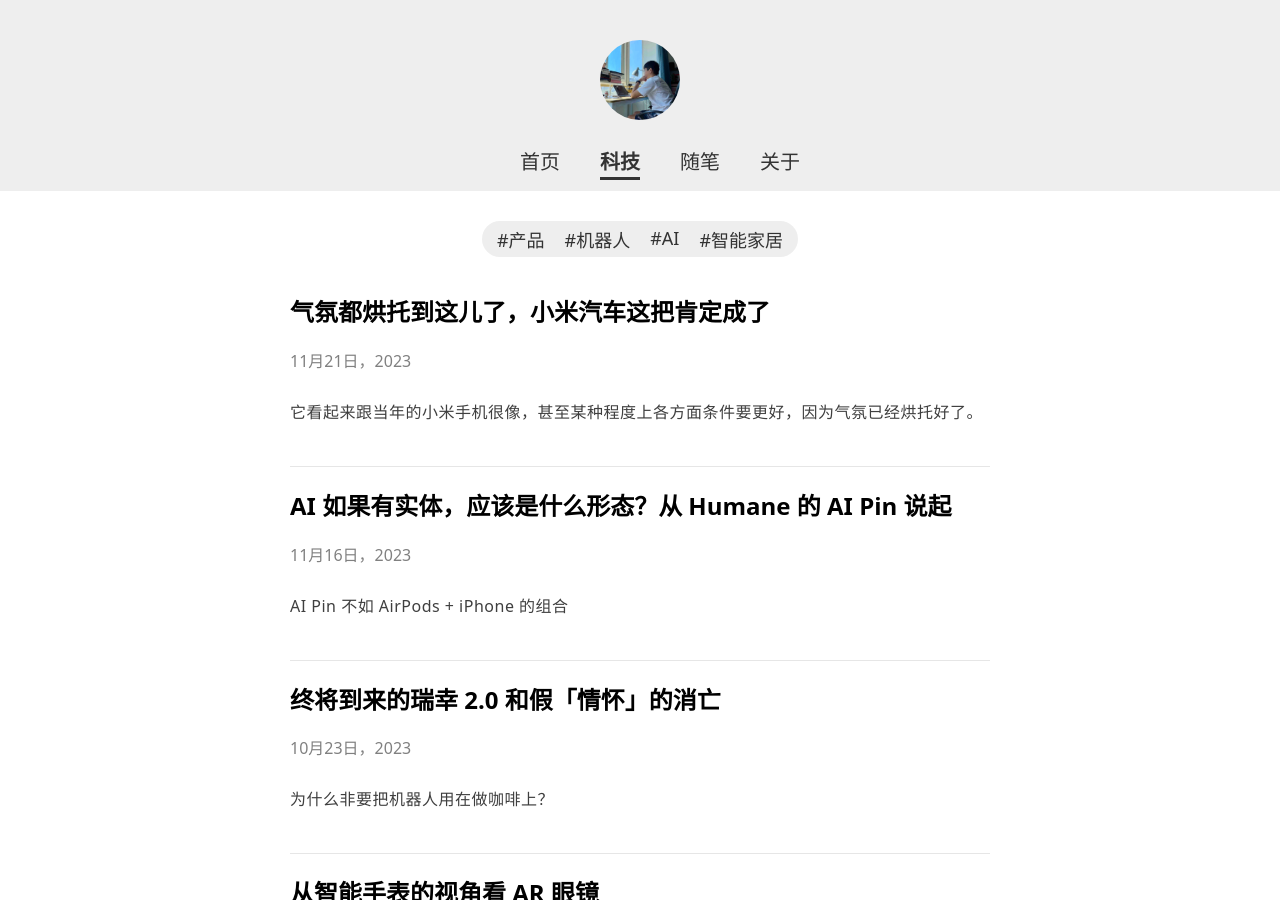
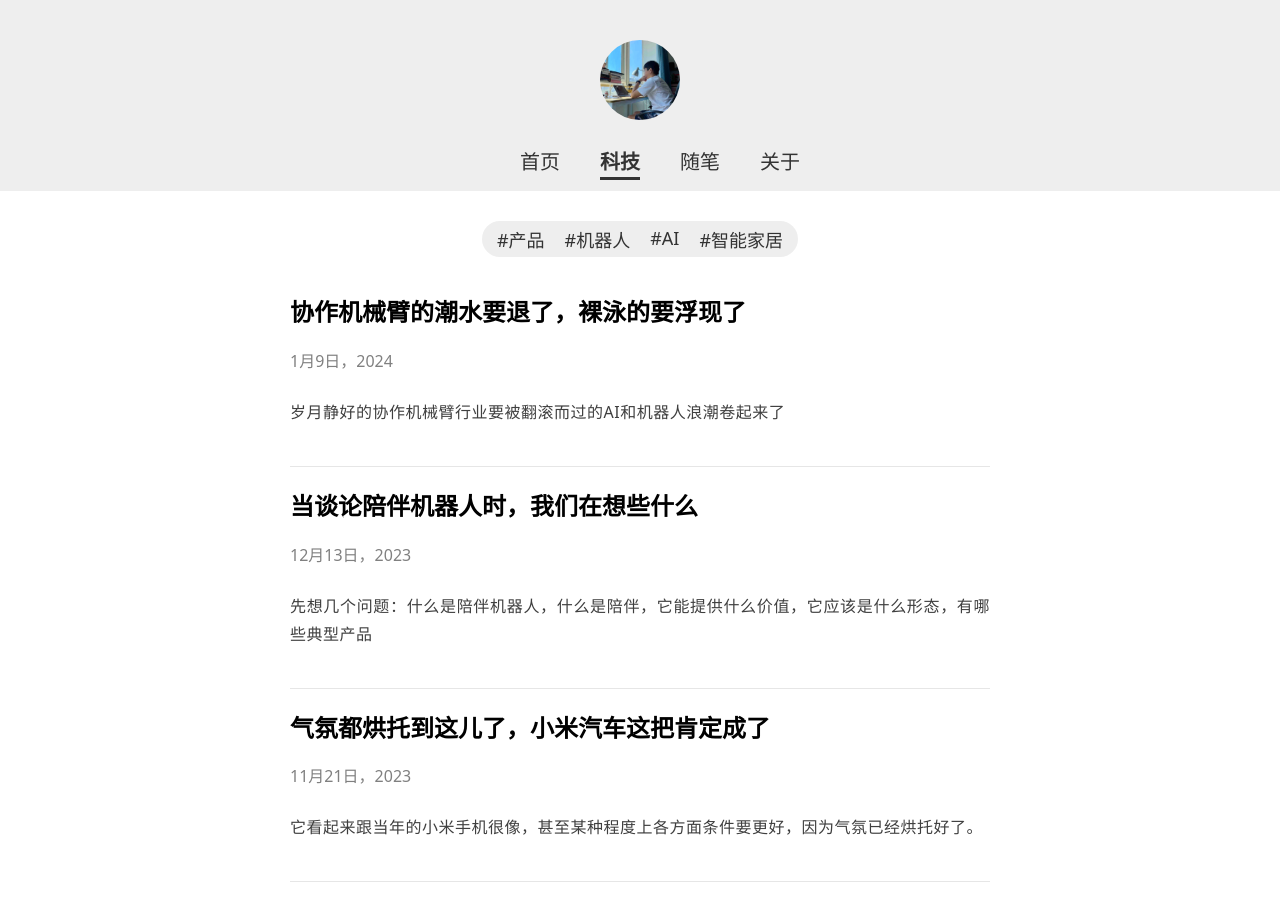
Before and after one commit to baitengfei/baitengfei.github.io, a Jekyll site: the page built from tech.html, in a window 1280 px wide and 900 px high. Built offline with Jekyll 4.4.1, drawn with Linux system fonts in a browser that asks for light colours; some of the changed lines change nothing that is shown.

Commit message:
add new article

```diff
--- a/_posts/tech/robotics/2023-12-13-当谈论陪伴机器人时，我们在想些什么.md
+++ b/_posts/tech/robotics/2023-12-13-当谈论陪伴机器人时，我们在想些什么.md
@@ -1,6 +1,6 @@
 ---
 layout: post
-categories: ai robotics
+categories: tech robotics
 tags: robotics
 title: 当谈论陪伴机器人时，我们在想些什么
 slug: how-to-design-a-companion-robot
--- /dev/null
+++ b/_posts/tech/robotics/2024-01-09-协作机械臂的潮水快要退了，裸泳的要浮现出来了.md
@@ -0,0 +1,57 @@
+---
+layout: post
+title: 协作机械臂的潮水要退了，裸泳的要浮现了
+slug: how-cobots-compete-with-ai-and-embodied-intelligence
+categories: tech robotics
+tags: robotics
+excerpt: 岁月静好的协作机械臂行业要被翻滚而过的AI和机器人浪潮卷起来了
+---
+
+机缘巧合，我做了几年机械臂应用类的产品，比如展会上经常看到的用机械臂做咖啡、煎牛排（你大概率只能在展会上看到……）。
+
+这类产品经常被评价为噱头、不实用，但最有价值的提问其实是：**你们做了什么?**
+
+是的，核心部件机械臂、咖啡机是采购的，懂行的人一看，你们就做了一个组装、训练了几个轨迹。
+
+我之前也问过一个问题：
+> 那么多协作机械臂厂商，这应该是他们最擅长的，他们为什么不做？
+
+我听到最直接的一个回答是：这块市场（餐饮机器人）没起来，他们看不上。
+
+好像挺有道理。
+
+但其实这个问题本身不太成立，协作机械臂厂商真的擅长吗？
+
+**协作机械臂厂商安身立命的那个点是什么？**
+
+## 小作坊式产品
+
+我是在三四年前开始接触机械臂类产品，我的第一个感受是，为什么这么粗糙？
+
+一个大框架、堆一些零件，有大有小、形态各异，杂乱的线路，绑一些外挂（真的是绑…），你看到这些很难把它跟「高科技」关联起来。
+
+直到去年我们有机会做自己的产品，有一些改观，但仍然像小作坊产品。为啥？
+
+高情商说法是：我们专注核心功能、快速搭建原型。
+
+但从此之后我们就习惯了这个原型，从此再也不会改了。
+
+我对一些协作机械臂厂商的产品也是这个感受，他们快速做了一个 beta 版本，然后抢先发布了，之后就再也没改过了。或者如果要改那就是个大工程，可能一切要从零开始。
+
+粗糙的像是未经思考地组装一些器件，然后套上一个壳子，简单做个界面，说起来也有触屏、也有按钮、也提供了接口，但你感觉这东西就不是给你用的，可能是给某些黑客做的工具箱，让人非常有距离感。
+
+## 更高维的技术来了
+
+上面那个问题我并没有明确的答案，但我看到的现象是，这类产品并没有绝对的门槛，产品同质化严重，没有哪家有绝对的优势。
+
+「天才少年」稚晖君当年自己一人之力就完成了一个机械臂的设计，还是业余时间，并且实现了更自然的交互能力。
+
+对这个作品，我听到印象最深的一个评价是「做demo容易，做落地难」。但这并不是重点，我是在想：「专注」机械臂本体研发的厂商，有着充裕的时间，却连基本的产品体验都不精心打磨，又如何去争取客户呢？
+
+机械臂厂商一直维持着一个大家相安无事、岁月静好的局面，无非哪家为了争取哪个客户在价格上更优惠一些罢了。公司这么多年就是这么过来的，不也挺好吗？
+
+但今年开始，由大模型+人形机器人带起的新热潮，必然会让协作机器人这汪水也荡起一波涟漪。
+
+商业很公平，并不会因为你团队背景光鲜、并不会因为你做得早，就能给你想要的奖励。
+
+未来怎样无人知晓，但如果仅仅交付一个中庸的功能模块，然后四处招手等着谁拿去再集成或改造为另一个中庸产品，可能会被慢慢退出舞台。
```
